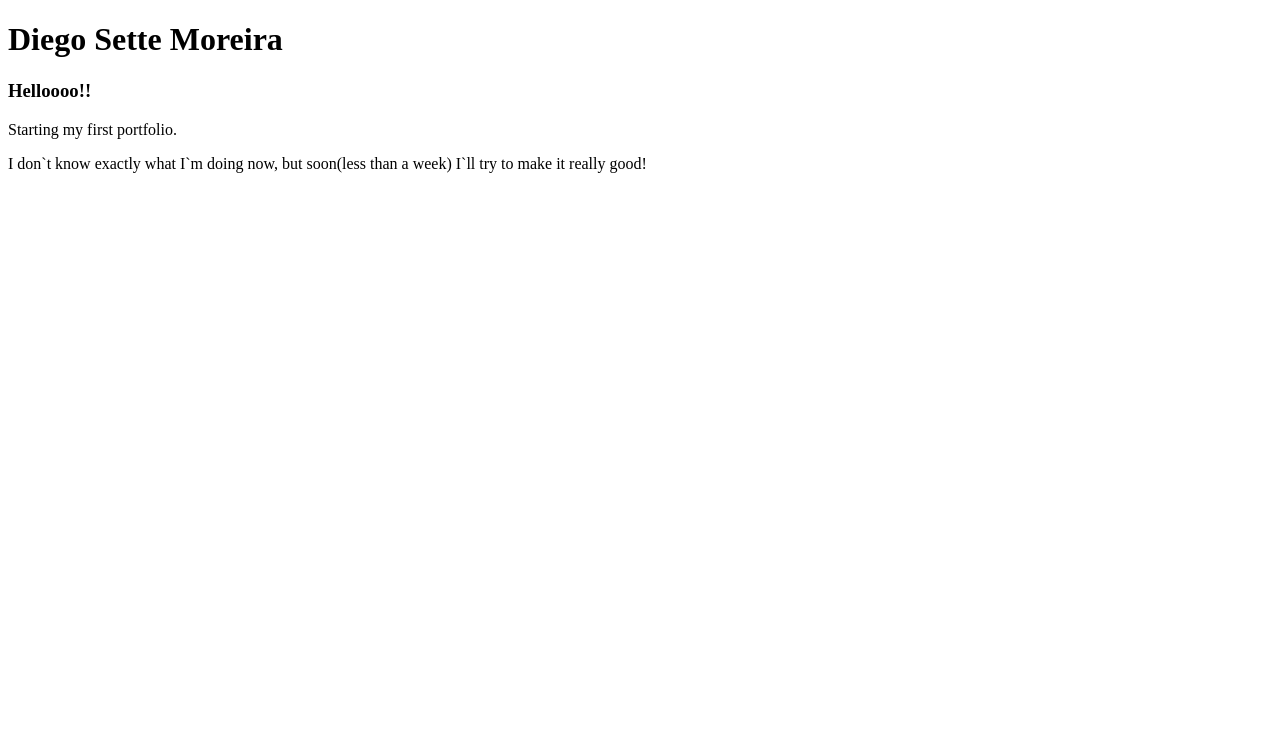
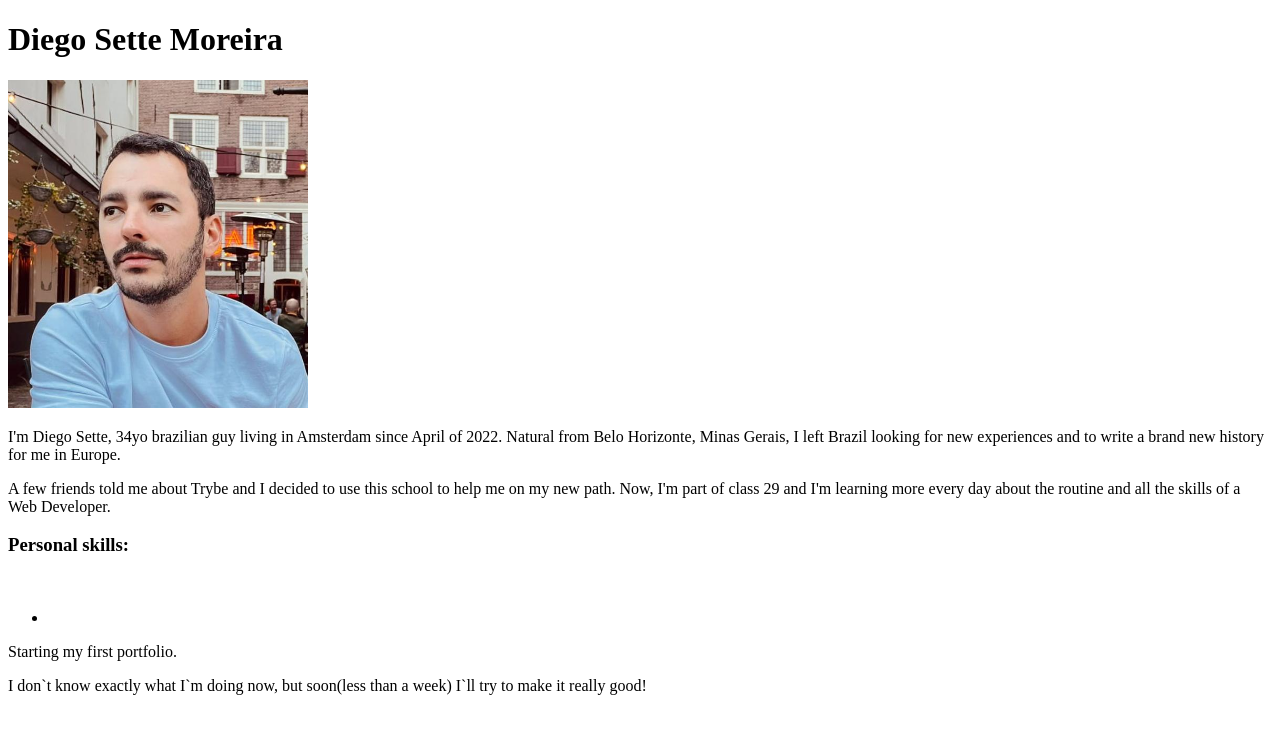
Before and after one commit to settediego/settediego.github.io, a plain HTML site: page index.html in a window 1280 px wide. Drawn offline with Linux system fonts and the light colour scheme.

Commit message:
adding name, photo and description

```diff
--- a/index.html
+++ b/index.html
@@ -8,7 +8,11 @@
 </head>
 <body>
   <h1>Diego Sette Moreira</h1>
-  <h3>Helloooo!!</h3>
+  <img src="./imagesportfolio/Foto Salmuera.jpg" alt="Picture of Diego" width="300px">
+  <p>I'm Diego Sette, 34yo brazilian guy living in Amsterdam since April of 2022. Natural from Belo Horizonte, Minas Gerais, I left Brazil looking for new experiences and to write a brand new history for me in Europe. </p>
+  <p>A few friends told me about Trybe and I decided to use this school to help me on my new path. Now, I'm part of class 29 and I'm learning more every day about the routine and all the skills of a Web Developer.</p>
+  <h3>Personal skills:</h3> <br>
+  <ul><li></li></ul>
   <p>Starting my first portfolio. </p>
   <p>I don`t know exactly what I`m doing now, but soon(less than a week) I`ll try to make it really good!</p>
 
```
